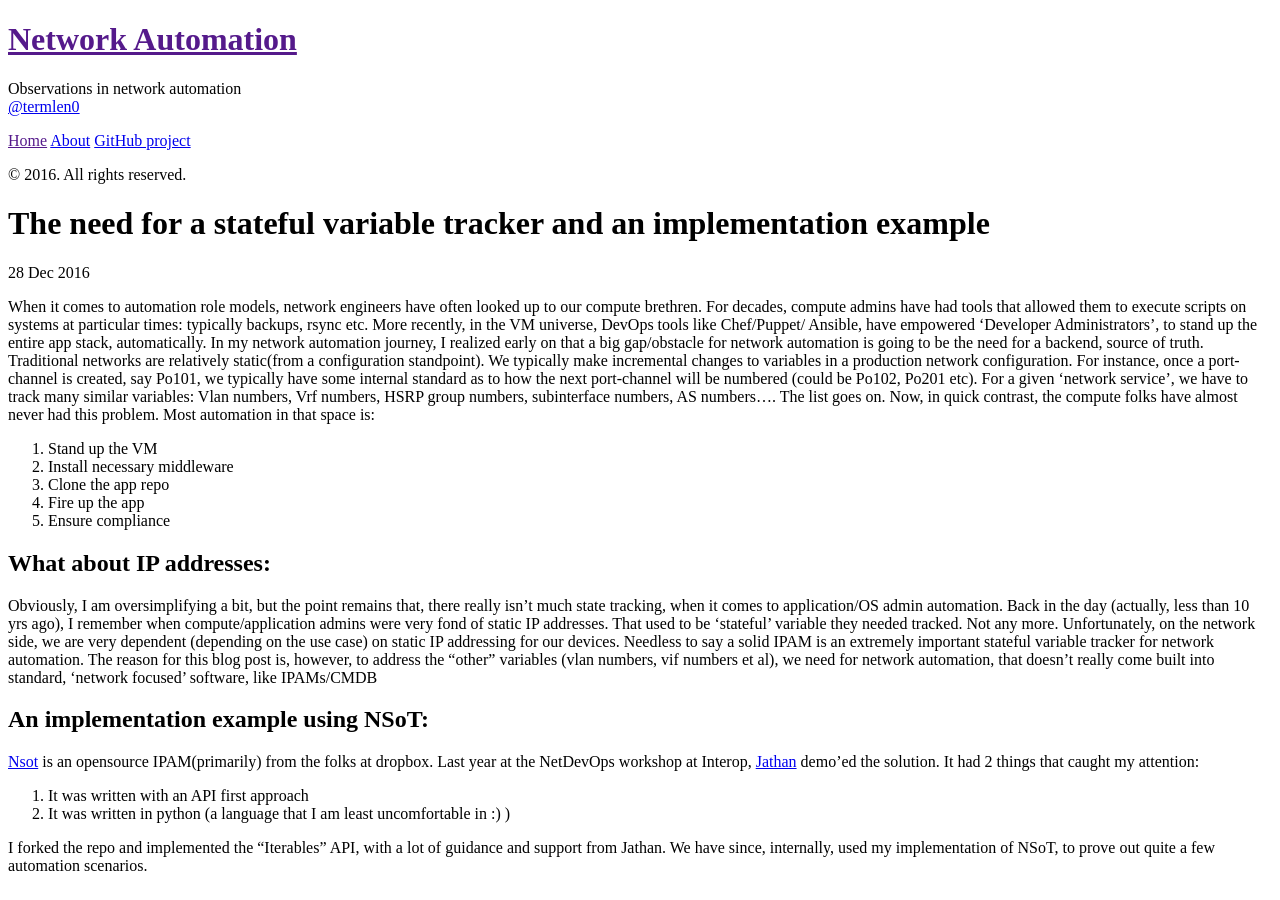
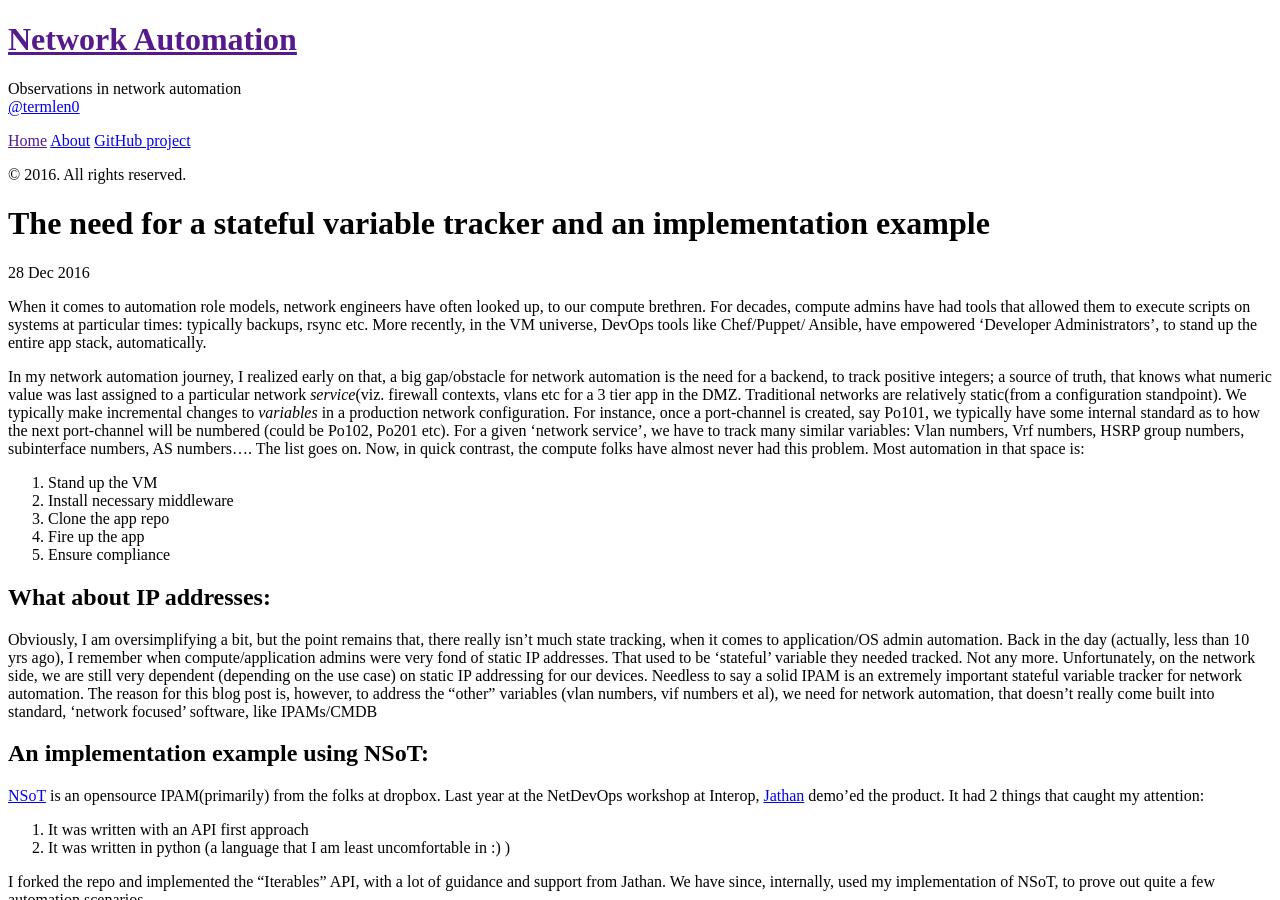
Before and after one commit to termlen0/termlen0.github.io, a Jekyll site: the page built from _posts/2016-12-28-observations.md, in a window 1280 px wide and 900 px high. Built offline with Jekyll 4.4.1, drawn with Linux system fonts in a browser that asks for light colours; Markdown is read by kramdown in place of the engine named in the settings; comment, search, counter and statistics services are not loaded.

Commit message:
small edits

```diff
--- a/_posts/2016-12-28-observations.md
+++ b/_posts/2016-12-28-observations.md
@@ -3,16 +3,20 @@ layout: post
 title: The need for a stateful variable tracker and an implementation example
 comments: true
 ---
-When it comes to automation role models, network engineers have often looked up
+When it comes to automation role models, network engineers have often looked up,
 to our compute brethren. For decades, compute admins have had tools that allowed
 them to execute scripts on systems at particular times\: typically backups,
 rsync etc. More recently, in the VM universe,  DevOps tools like Chef/Puppet/
 Ansible, have empowered 'Developer Administrators', to stand up the entire app
 stack, automatically.
-In my network automation journey, I realized early on that a big gap/obstacle
-for network automation is going to be the need for a backend, source of truth.
-Traditional networks are relatively static(from a configuration
-standpoint). We typically make incremental changes to variables in a production
+
+In my network automation journey, I realized early on that, a big gap/obstacle
+for network automation is the need for a backend, to track positive
+integers; a source of truth, that knows what numeric value was last
+assigned to a particular network *service*(viz. firewall contexts,
+vlans etc  for a 3 tier app in the DMZ. Traditional networks are
+relatively static(from a configuration
+standpoint). We typically make incremental changes to *variables* in a production
 network configuration. For instance, once a port-channel
 is created, say Po101, we typically have some internal standard as to how the
 next port-channel will be numbered (could be Po102, Po201 etc). For a given
@@ -33,7 +37,7 @@ isn't much state tracking, when it comes to application/OS admin automation.
 Back in the day (actually, less than 10 yrs ago), I remember when
 compute/application admins were very fond of static IP addresses.
 That used to be 'stateful' variable they needed tracked. Not any more.
-Unfortunately, on the network side, we are very dependent (depending on the use
+Unfortunately, on the network side, we are still very dependent (depending on the use
 case) on static IP addressing for our devices. Needless to say a solid IPAM
 is an extremely important stateful variable tracker for network
 automation. The reason for this blog post is, however, to address the
@@ -42,10 +46,10 @@ network automation, that doesn't really come built into standard,
 'network focused' software, like IPAMs/CMDB
 
 ## An implementation example using NSoT:
-[Nsot](https://github.com/dropbox/nsot) is an opensource
+[NSoT](https://github.com/dropbox/nsot) is an opensource
 IPAM(primarily) from the folks at dropbox. Last year at the NetDevOps
 workshop at Interop,  [Jathan](https://twitter.com/jathanism) demo'ed
-the solution. It had 2 things that caught my attention\:
+the product. It had 2 things that caught my attention\:
 
 1. It was written with an API first approach
 2. It was written in python (a language that I am least uncomfortable
```
Also changed, not shown: 3 other files.
